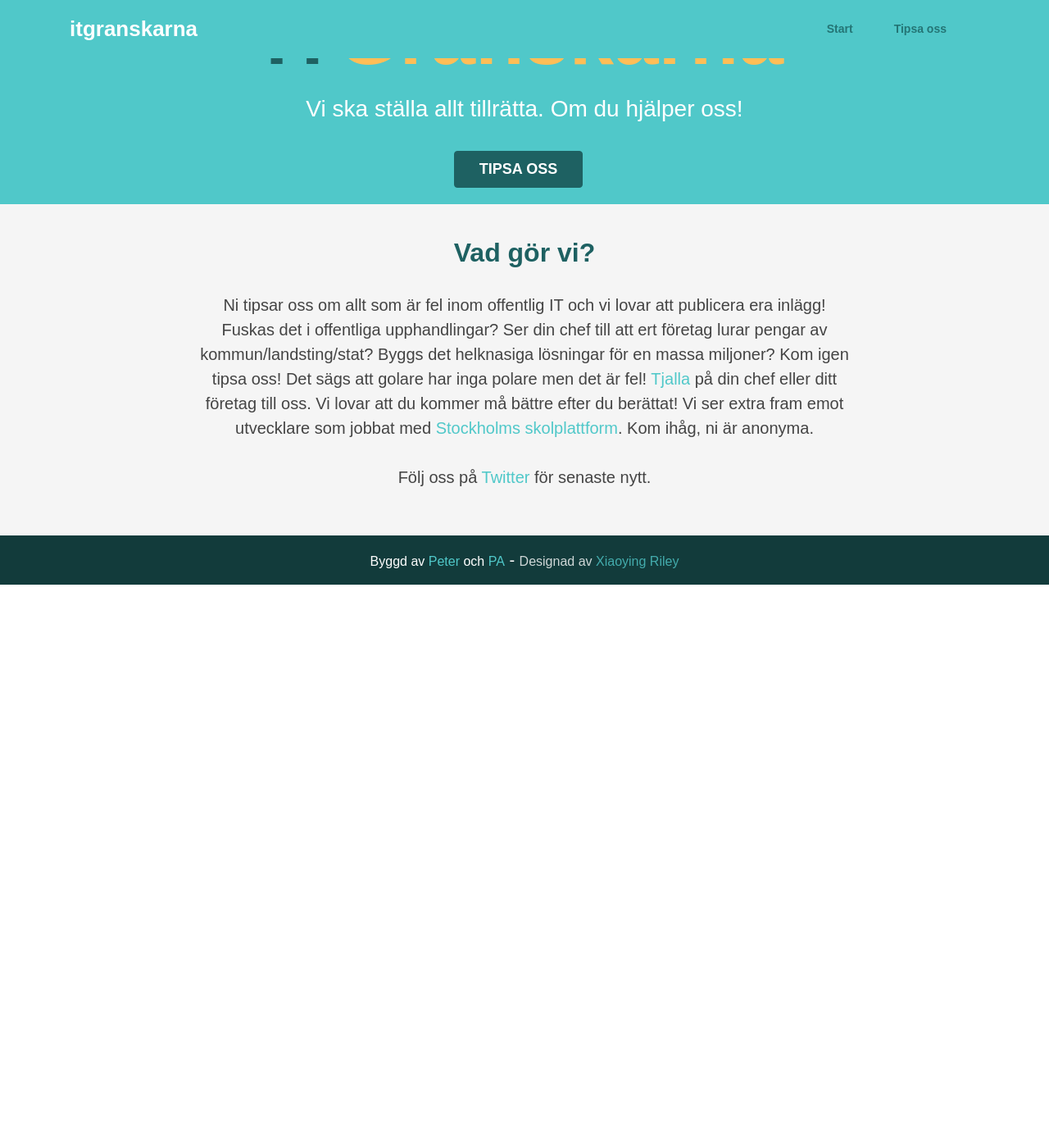
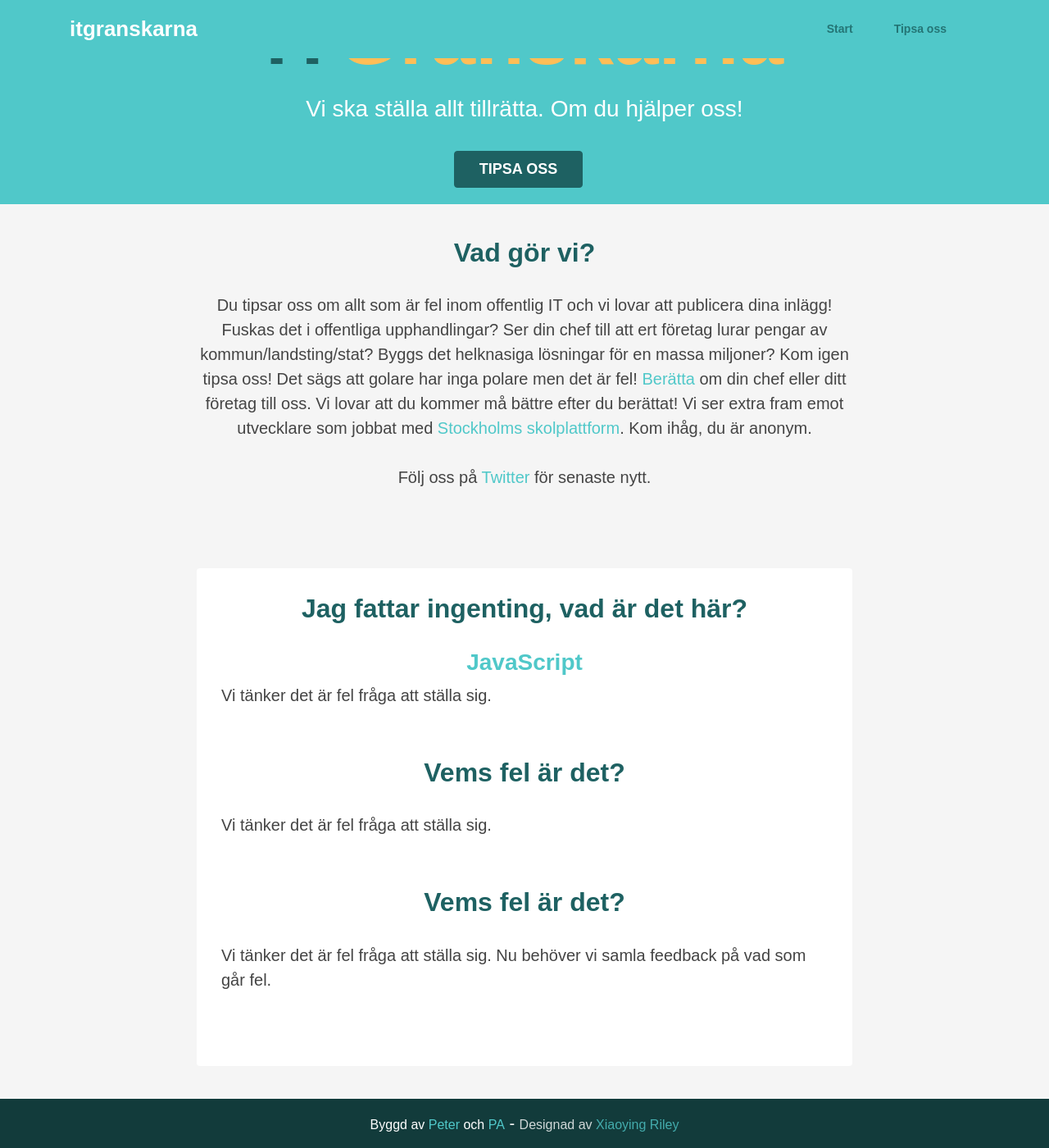
Before and after one commit to soulgalore/itgranskarna.org, a Jekyll site: the page built from index.md, in a window 1280 px wide and 1400 px high, scrolled down 164 px. Shown: the whole window at 82% size. Built offline with Jekyll 4.4.1, drawn with Linux system fonts in a browser that asks for light colours; before the commit the page ends 900 px from its top, so only the background shows below that.

Commit message:
words ...

```diff
--- a/index.md
+++ b/index.md
@@ -7,7 +7,7 @@ keywords: it, teknik, offentlig, upphandling
 
 <section id="promo" class="promo section offset-header">
         <div class="container text-center">
-            <h2 class="title">IT<span class="highlight">Granskarna</span></h2>
+            <h3 class="title">IT<span class="highlight">Granskarna</span></h3>
             <p class="intro">Vi ska ställa allt tillrätta. Om du hjälper oss!</p>
             <div class="btns">
                 <a class="btn btn-cta-primary" href="/tips.html">Tipsa oss</a>
@@ -19,7 +19,21 @@ keywords: it, teknik, offentlig, upphandling
 <section id="about" class="about section">
         <div class="container">
             <h2 class="title text-center">Vad gör vi?</h2>
-            <p class="intro text-center">Ni tipsar oss om allt som är fel inom offentlig IT och vi lovar att publicera era inlägg! Fuskas det i offentliga upphandlingar? Ser din chef till att ert företag lurar pengar av kommun/landsting/stat? Byggs det helknasiga lösningar för en massa miljoner? Kom igen tipsa oss! Det sägs att golare har inga polare men det är fel! <a href="/tips.html">Tjalla</a> på din chef eller ditt företag till oss. Vi lovar att du kommer må bättre efter du berättat! Vi ser extra fram emot utvecklare som jobbat med <a href="https://www.dn.se/sthlm/haveri-for-stockholms-jattelika-digitala-skolsatsning/">Stockholms skolplattform</a>. Kom ihåg, ni är anonyma.</p>
+            <p class="intro text-center">Du tipsar oss om allt som är fel inom offentlig IT och vi lovar att publicera dina inlägg! Fuskas det i offentliga upphandlingar? Ser din chef till att ert företag lurar pengar av kommun/landsting/stat? Byggs det helknasiga lösningar för en massa miljoner? Kom igen tipsa oss! Det sägs att golare har inga polare men det är fel! <a href="/tips.html">Berätta</a> om din chef eller ditt företag till oss. Vi lovar att du kommer må bättre efter du berättat! Vi ser extra fram emot utvecklare som jobbat med <a href="https://www.dn.se/sthlm/haveri-for-stockholms-jattelika-digitala-skolsatsning/">Stockholms skolplattform</a>. Kom ihåg, du är anonym.</p>
             <p class="text-center"> Följ oss på <a href="https://twitter.com/itgranskarna">Twitter</a> för senaste nytt.</p>
     </div>
 </section>
+
+<section id="docs" class="docs section">
+        <div class="container">
+            <div class="docs-inner">
+            <h2 class="title text-center">Jag fattar ingenting, vad är det här?</h2>
+            <h3 class="sub-title text-center">JavaScript</h3>
+            <div class="block">Vi tänker det är fel fråga att ställa sig.</div>
+            <h2 class="title text-center">Vems fel är det?</h2>
+            <div class="block">Vi tänker det är fel fråga att ställa sig.</div>
+            <h2 class="title text-center">Vems fel är det?</h2>
+            <div class="block">Vi tänker det är fel fråga att ställa sig. Nu behöver vi samla feedback på vad som går fel.</div>
+            </div>
+           </div>
+</section>
```
Also changed, not shown: tips.md (+1 -1 lines).
